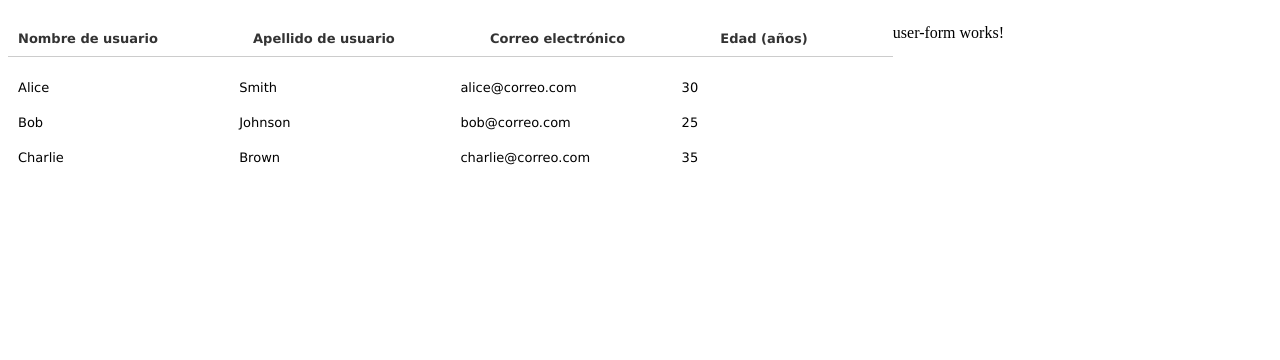
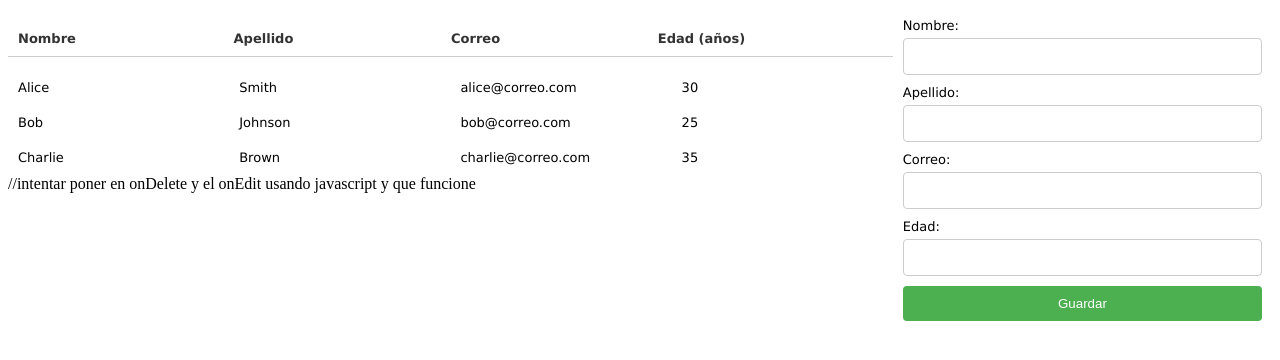
Before and after one commit to DarlynZen/app-first-Project, an Angular app: page / in a window 1280 px wide. Shown: the top 360 px of the page. Built offline with nearby package versions, Linux system fonts and the light colour scheme.

Commit message:
Implement user management features with user list and form components

```diff
--- a/src/app/home/home.html
+++ b/src/app/home/home.html
@@ -1,4 +1,4 @@
 <div class="container">
-    <app-user-list></app-user-list>
-    <app-user-form></app-user-form>
+    <app-user-list [users]="usersActive"></app-user-list>
+    <app-user-form (onCreate)="usersActive.push($event)"></app-user-form>
 </div>
--- a/src/app/home/home.ts
+++ b/src/app/home/home.ts
@@ -1,6 +1,7 @@
 import { Component } from '@angular/core';
 import { UserList } from "./users/user-list/user-list";
 import { UserForm } from "./users/user-form/user-form";
+import { IUser } from './users/interfaces/user';
 
 @Component({
   selector: 'app-home',
@@ -9,5 +10,10 @@ import { UserForm } from "./users/user-form/user-form";
   imports: [UserList, UserForm],
 })
 export class Home {
-
+    //lista array
+  usersActive: IUser[] = [
+    {name: 'Alice', lastname: 'Smith', email: 'alice@correo.com', age: 30,},
+    { name: 'Bob', lastname: 'Johnson', email: 'bob@correo.com', age: 25,},
+    { name: 'Charlie', lastname: 'Brown', email: 'charlie@correo.com', age: 35,},
+  ]
 }
--- /dev/null
+++ b/src/app/home/users/interfaces/user.ts
@@ -0,0 +1,6 @@
+export interface IUser {
+    name: string;
+    lastname: string;
+    email: string;
+    age: number;
+}
--- a/src/app/home/users/user-detail/user-detail.css
+++ b/src/app/home/users/user-detail/user-detail.css
@@ -10,6 +10,7 @@
   box-sizing: border-box;
   padding: 10px;
   width: 33%;
+  flex: 1 1 auto;
 }
 
 .info:nth-child(2n) {
--- a/src/app/home/users/user-form/user-form.css
+++ b/src/app/home/users/user-form/user-form.css
@@ -2,3 +2,43 @@
   display: block;
   width: 30%;
 }
+form{
+  box-sizing: border-box;
+  padding: 10px;
+  display: flex;
+  flex-direction: column;
+}
+
+.field{
+  display: flex;
+  flex-direction: column;
+  margin-bottom: 10px;
+
+
+  label{
+    font-family: Verdana, Geneva, Tahoma, sans-serif;
+    font-size: 13px;
+    margin-bottom: 5px;
+  }
+
+  input{
+    box-sizing: border-box;
+    padding: 10px;
+    border: 1px solid #ccc;
+    width: 100%;
+    border-radius: 4px;
+  }
+}
+
+button{
+  padding: 10px;
+  background-color: #4CAF50;
+  color: white;
+  border: none;
+  border-radius: 4px;
+  cursor: pointer;
+}
+
+button:hover{
+  background-color: #45a049;
+}
--- a/src/app/home/users/user-form/user-form.html
+++ b/src/app/home/users/user-form/user-form.html
@@ -1 +1,22 @@
-<p>user-form works!</p>
+<form>
+  <div class="field">
+    <label for="name">Nombre:</label>
+    <!--() para salidas, [] para entradas. En lugar de event podria ser string o integer, event es mas general-->
+    <input type="text" id="name" name="name" (input)="onInputName($event)" #nameInput/>
+  </div>
+  <div class="field">
+    <label for="lastName">Apellido:</label>
+    <input type="text" id="lastName" name="lastName" (input)="onInputLastname($event)" #lastNameInput/>
+  </div>
+  <div class="field">
+    <label for="email">Correo:</label>
+    <input type="email" id="email" name="email" (input)="onInputEmail($event)" #emailInput/>
+  </div>
+  <div class="field">
+    <label for="age">Edad:</label>
+    <input type="number" id="age" name="age" (input)="onInputAge($event)" #ageInput/>
+  </div>
+
+  <button type="button" (click)="onSubmit()">Guardar</button>
+
+</form>
--- a/src/app/home/users/user-form/user-form.ts
+++ b/src/app/home/users/user-form/user-form.ts
@@ -1,4 +1,5 @@
-import { Component } from '@angular/core';
+import { Component, ElementRef, EventEmitter, Output, ViewChild } from '@angular/core';
+import { IUser } from '../interfaces/user';
 
 @Component({
   selector: 'app-user-form',
@@ -6,4 +7,86 @@ import { Component } from '@angular/core';
   templateUrl: './user-form.html',
   styleUrl: './user-form.css',
 })
-export class UserForm {}
+export class UserForm {
+
+  @Output() onCreate: EventEmitter<IUser> = new EventEmitter();
+  @ViewChild("nameInput") InputName!: ElementRef<HTMLInputElement>;
+  @ViewChild("lastNameInput") InputLastname!: ElementRef<HTMLInputElement>;
+  @ViewChild("emailInput") InputEmail!: ElementRef<HTMLInputElement>;
+  @ViewChild("ageInput") InputAge!: ElementRef<HTMLInputElement>;
+
+  name = "";
+  lastname = "";
+  email = "";
+  age = 0;
+
+  constructor() {
+    //metodo constructor es el primer metodo en ejecutarse cuando se crea una instancia de la clase, es decir, cuando se crea un nuevo objeto de tipo UserForm. Es común usar el constructor para inicializar propiedades o configurar el estado inicial del componente.
+    //para saber quién es el usuario que está escribiendo en el input
+    /* const input = document!.getElementById('name')!
+
+    console.log("input",input);
+
+    input.addEventListener('input', function(event) {
+    console.log((event.target as HTMLInputElement).value);
+  }); */
+  }
+
+  onInputName(evt: Event) {
+    this.name = (evt.target as HTMLInputElement).value;
+  }
+
+  onInputLastname(evt: Event) {
+    this.lastname = (evt.target as HTMLInputElement).value;
+  }
+
+  onInputEmail(evt: Event) {
+    this.email = (evt.target as HTMLInputElement).value;
+  }
+
+  onInputAge(evt: Event) {
+    this.age = Number((evt.target as HTMLInputElement).value);
+  }
+
+  onSubmit() {
+    if(!this.name || !this.lastname || !this.email || !this.age) {
+      alert("Por favor, complete todos los campos.");
+      return;
+    }
+
+    if(this.age <= 0) {
+      alert("Por favor, ingrese una edad válida.");
+      return;
+    }
+
+    console.log("submit",{name:this.name,lastname:this.lastname,email:this.email,age:this.age});
+    this.onCreate.emit({name:this.name,lastname:this.lastname,email:this.email,age:this.age});
+    this.reset();
+  }
+
+  reset(){
+    this.name = "";
+    this.lastname = "";
+    this.email = "";
+    this.age = 0;
+
+    this.InputName.nativeElement.value = "";
+    this.InputLastname.nativeElement.value = "";
+    this.InputEmail.nativeElement.value = "";
+    this.InputAge.nativeElement.value = "";
+  }
+
+
+
+
+  //metodo ngAfterViewInit es un método del ciclo de vida de Angular que se ejecuta después de que la vista del componente ha sido completamente inicializada. Es un buen lugar para realizar tareas que requieren acceso a elementos del DOM, como agregar event listeners a elementos específicos.
+  /*   ngAfterViewInit() {
+      const input = document!.getElementById('name')! as HTMLInputElement;
+
+      console.log("input", input);
+
+      input.addEventListener('input', function (evt) {
+        this.value = (evt.target as HTMLInputElement).value;
+      });
+    } */
+}
--- a/src/app/home/users/user-list/user-list.html
+++ b/src/app/home/users/user-list/user-list.html
@@ -5,9 +5,11 @@
 <div class="contain">
   @for (user of usersActive; track user.email){
 <!--<app-user-detail name="{{user.name}}" lastName="{{user.lastName}}" email="{{user.email}}"></app-user-detail>-->
-    <app-user-detail [name]="user.name" [lastName]="user.lastname" [email]="user.email" [age]="user.age"></app-user-detail>
+    <app-user-detail [name]="user.name" [lastName]="user.lastname" [email]="user.email" [age]="user.age" (onEdit)="handleEdit(user)" (onDelete)="handleDelete(user)"></app-user-detail>
 }
 </div>
+
+//intentar poner en onDelete y el onEdit usando javascript y que funcione
 
 <!-- <table>
   <tr>
--- a/src/app/home/users/user-list/user-list.ts
+++ b/src/app/home/users/user-list/user-list.ts
@@ -1,7 +1,8 @@
-import { Component } from '@angular/core';
+import { Component, Input } from '@angular/core';
 import { UserTitle } from "../user-title/user-title";
 import { UserDetail } from "../user-detail/user-detail";
 import { IColumn } from '../interfaces/column';
+import { IUser } from '../interfaces/user';
 
 @Component({
   selector: 'app-user-list',
@@ -10,27 +11,8 @@ import { IColumn } from '../interfaces/column';
   styleUrl: './user-list.css',
 })
 export class UserList {
-  //lista array
-  usersActive = [
-    {
-      name: 'Alice',
-      lastname: 'Smith',
-      email: 'alice@correo.com',
-      age: 30,
-    },
-    {
-      name: 'Bob',
-      lastname: 'Johnson',
-      email: 'bob@correo.com',
-      age: 25,
-    },
-    {
-      name: 'Charlie',
-      lastname: 'Brown',
-      email: 'charlie@correo.com',
-      age: 35,
-    },
-  ]
+  //users dentro de input es un alias, para no cambiar otros nombres
+  @Input("users") usersActive: IUser[] = [];
 
 /*   columns = ['name', 'lastName', 'email'];
  */
@@ -38,9 +20,9 @@ export class UserList {
   //uso de arreglo IColumn para definir las columnas de la tabla, cada objeto del arreglo representa una columna con su propiedad y etiqueta correspondiente
   columns : IColumn[] = [
     //objetos de tipo json
-    {property: "name", label: "Nombre de usuario"},
-    {property: "lastName", label: "Apellido de usuario"},
-    {property: "email", label: "Correo electrónico"},
+    {property: "name", label: "Nombre"},
+    {property: "lastName", label: "Apellido"},
+    {property: "email", label: "Correo"},
     {property: "age", label:"Edad (años)"},
   ]
 
```
